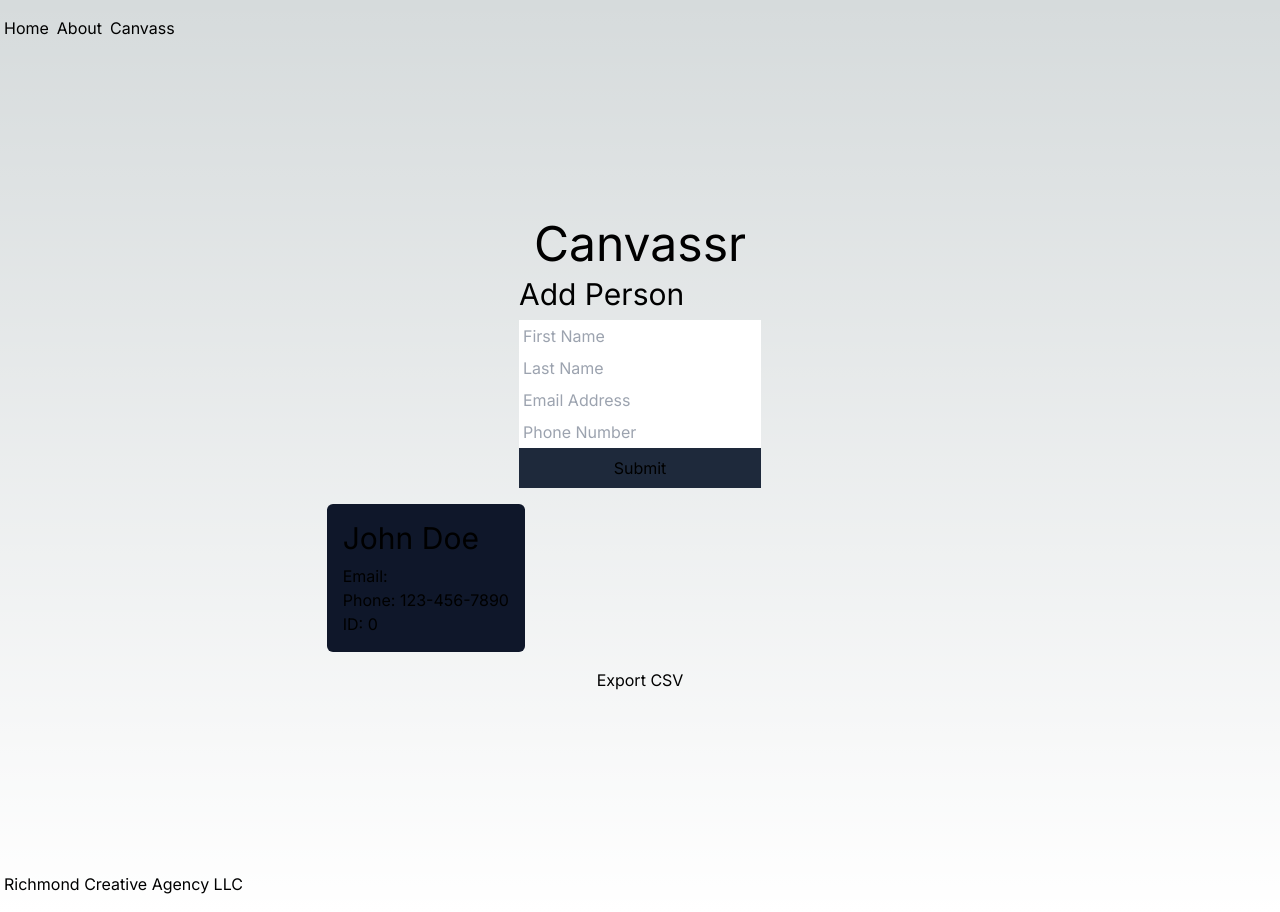
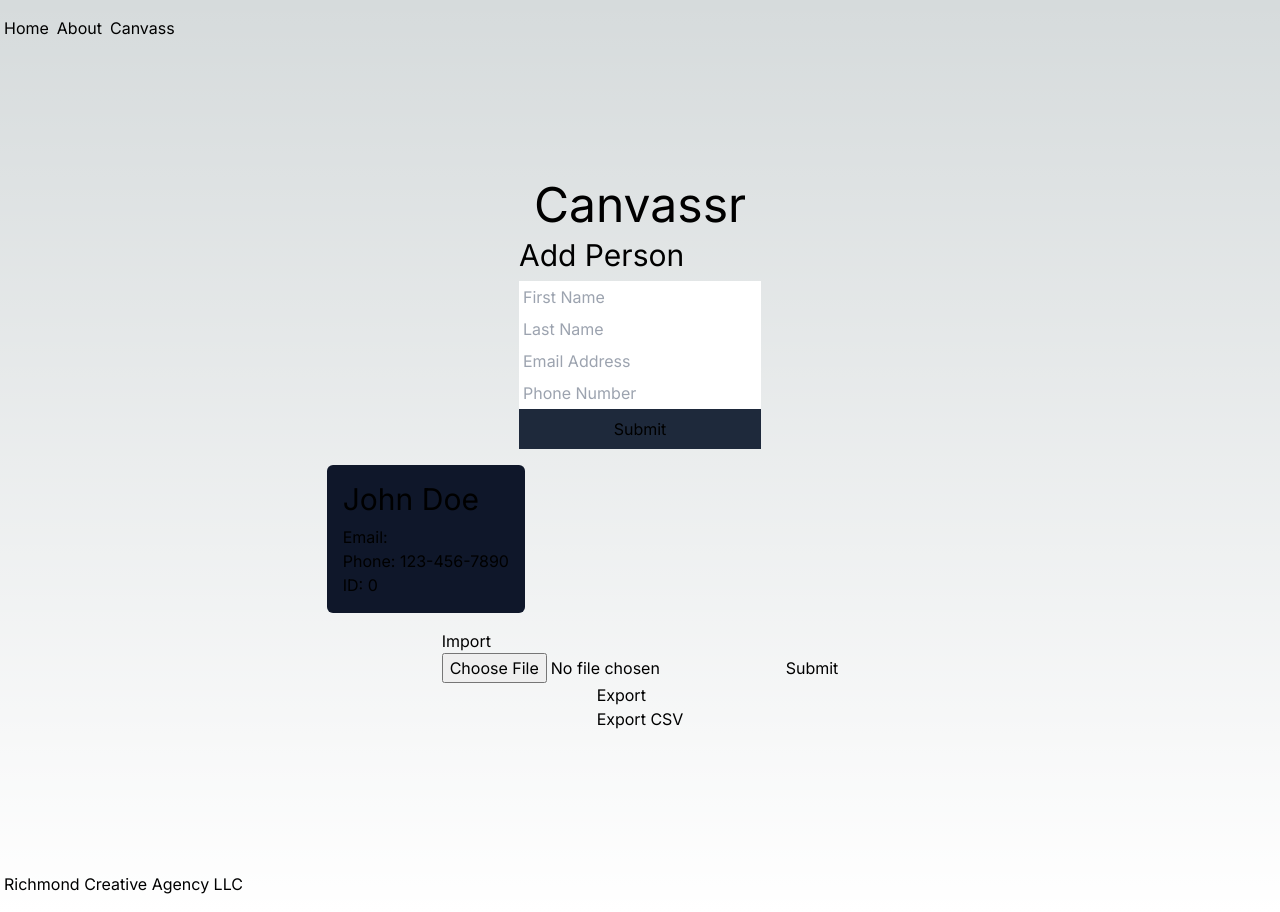
Before and after one commit to Richmond-Creative-Agency/fieldagent, a Next.js app: page /tool/canvassr in a window 1280 px wide. Built offline with nearby package versions, Linux system fonts and the light colour scheme.

Commit message:
feature: Add import CSV functionality

```diff
--- /dev/null
+++ b/src/app/tool/canvassr/ImportCSV.jsx
@@ -0,0 +1,36 @@
+import { useRef } from "react";
+export default function ImportCSV({updateEntries}) {
+    let csvRef = useRef(null)
+    function importCSV() {
+        console.log('Beginning Import')
+        let reader = new FileReader();
+        if(csvRef.current.files[0] === undefined) {
+            console.error('No CSV file')
+            return
+        }
+
+        reader.readAsText(csvRef.current.files[0]);
+
+        reader.onload = (event) => {
+            console.log('Reading CSV');
+            let csv = event.target.result;
+            let [tableHeaders, ...rows] = csv.trim().split('\n').map( row => row.split(',') );
+            const tableObject = rows.map(
+                (item) => {
+                    const object = {};
+                    tableHeaders.forEach((key,index) => {
+                        object[key] = item.at(index)
+                    });
+                    return object;
+                }
+            )
+            console.log(tableObject);
+            updateEntries(tableObject);
+        }
+    }
+    return (<div>
+    <h2>Import</h2>
+    <input ref={csvRef} type="file" accept=".csv" />
+    <button onClick={importCSV}>Submit</button>
+</div>)
+}
--- a/src/app/tool/canvassr/page.js
+++ b/src/app/tool/canvassr/page.js
@@ -1,9 +1,10 @@
 'use client'
-import { useEffect, useState } from "react";
+import { useEffect, useState, useRef } from "react";
 import Main from "../../ui/components/Main";
 import H1 from "../../ui/typography/H1";
 import H2 from "../../ui/typography/H2";
 import CanvassForm from "./CanvassForm";
+import ImportCSV from "./ImportCSV";
 
 function formatPhoneNumber(phoneNumberString) {
     var cleaned = ('' + phoneNumberString).replace(/\D/g, '');
@@ -13,6 +14,9 @@
     }
     return cleaned;
 }
+
+
+
 
 export default function Page() {
     const [canvassList, setCanvassList] = useState([
@@ -34,6 +38,15 @@
         setCanvassList(newList)
     }
 
+    function addCSVEntries(data = null) {
+        console.log('Adding entries');
+        if( data === null || data === undefined ) return;
+        console.log(data);
+        // setCanvassList(newList)
+        let newList = [...canvassList, ...data];
+        setCanvassList(newList);
+    }
+
     function makeCSV(data) {
         if( typeof data != 'object') return;
         console.log(data);
@@ -53,7 +66,7 @@
         console.log(csvContent);
         const blob = new Blob([csvContent], {type: 'text/csv;charset=utf-8,'});
         const downloadUrl = URL.createObjectURL(blob);
-        window.open(downloadUrl)
+        setDownloadLink(downloadUrl);
     }
 
     return(
@@ -73,9 +86,14 @@
                     </div>)
                 })}
             </div>
-            <button onClick={() => {
+            <ImportCSV updateEntries={addCSVEntries} />
+            <div>
+                <h2>Export</h2>
+                <a href={downloadLink} download='canvassr-export' onClick={() => {
                 makeCSV(canvassList);
-            }}>Export CSV</button>
+            }}>Export CSV</a>
+            </div>
+
         </Main>
     )
 }
```
